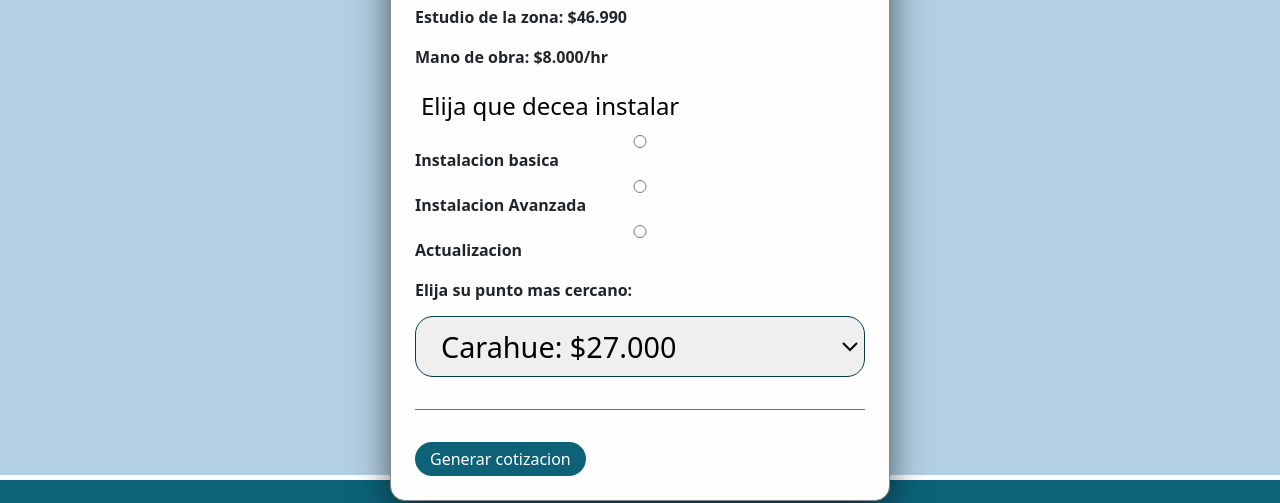
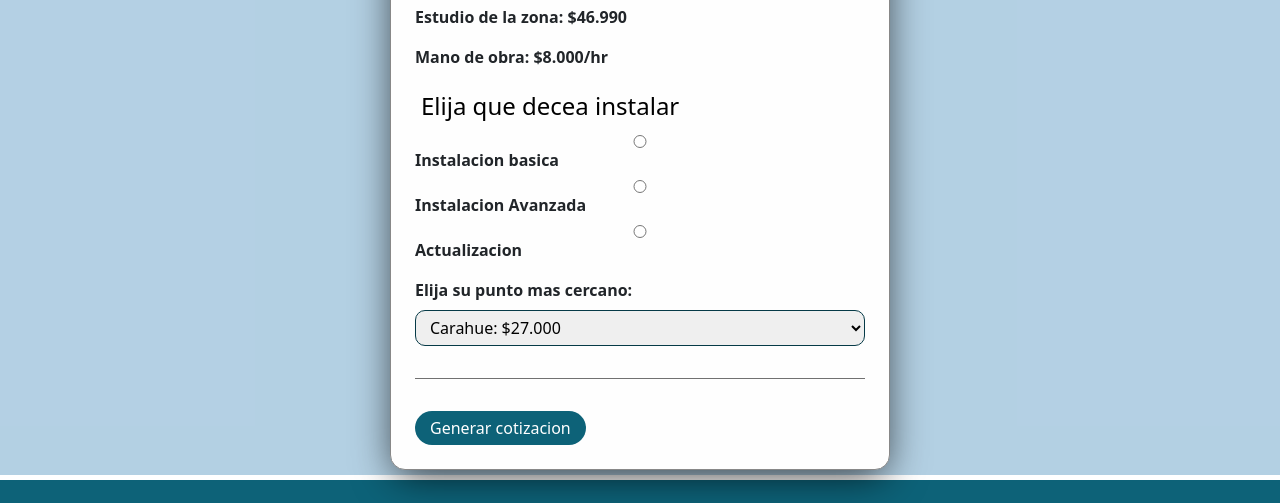
Before and after one commit to marine998/pozos-pehuenco, a website: page views/quotes.html in a window 1280 px wide. Shown: the part 337-840 px from the top of the page. Drawn offline with nearby package versions, Linux system fonts and the light colour scheme.

Commit message:
modify css

```diff
--- a/public/css/main.css
+++ b/public/css/main.css
@@ -970,7 +970,6 @@ select {
     border-radius: 10px;
     border: 1px solid #063a47;
     margin-top: 0.5em;
-    zoom: 1.8;
 }
 
 .qts-content .box-qts ul li button {
```
